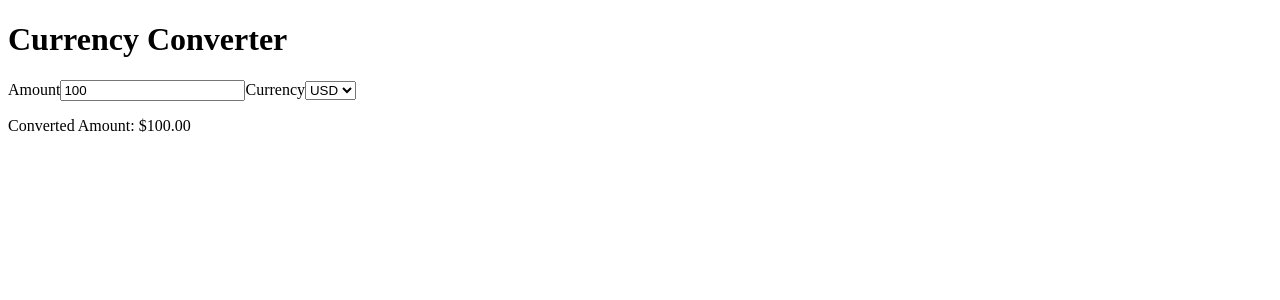
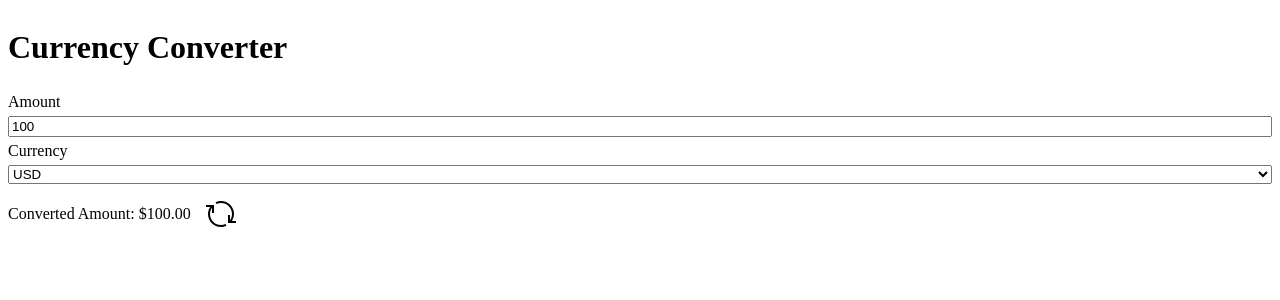
Before and after one commit to tarashalaburda/modern-angular-21-with-signals-the-missing-guide, an Angular app: page / in a window 1280 px wide. Shown: the top 300 px of the page. Built offline with nearby package versions, Linux system fonts and the light colour scheme.

Commit message:
40. The output function

```diff
--- a/angular.json
+++ b/angular.json
@@ -27,6 +27,11 @@
               {
                 "glob": "**/*",
                 "input": "public"
+              },
+              {
+                "glob": "**/*",
+                "input": "src/assets",
+                "output": "/assets"
               }
             ],
             "styles": [
--- a/src/app/app.html
+++ b/src/app/app.html
@@ -11,4 +11,5 @@
 
 <app-currency-converter
   [amount]="amount.value!"
-  [currency]="currency.value!"/>
+  [currency]="currency.value!"
+  (refreshRequired)="refreshData()"/>
--- a/src/app/app.scss
+++ b/src/app/app.scss
@@ -0,0 +1,5 @@
+:host {
+  display: flex;
+  flex-direction: column;
+  gap: 5px;
+}
--- a/src/app/app.ts
+++ b/src/app/app.ts
@@ -13,4 +13,8 @@ export class App {
 
   amount = new FormControl(100);
   currency = new FormControl('USD');
+
+  refreshData(): void {
+    console.log('🤷‍♀️🤷‍♀️🤷‍♀️🤷‍♀️');
+  }
 }
--- a/src/app/components/currency-converter/currency-converter.html
+++ b/src/app/components/currency-converter/currency-converter.html
@@ -1 +1,2 @@
 <p>Converted Amount: {{ converted() | currency:currency() }}</p>
+<img src="assets/refresh.svg" alt="icon" (click)="manualRefresh$.next()">
--- a/src/app/components/currency-converter/currency-converter.scss
+++ b/src/app/components/currency-converter/currency-converter.scss
@@ -0,0 +1,4 @@
+:host {
+  display: flex;
+  gap: 5px;
+}
--- a/src/app/components/currency-converter/currency-converter.ts
+++ b/src/app/components/currency-converter/currency-converter.ts
@@ -1,6 +1,8 @@
-import { Component, computed, input } from '@angular/core';
+import { Component, computed, DestroyRef, inject, input } from '@angular/core';
 import { CurrencyPipe } from '@angular/common';
 import { RATES } from './rates';
+import { BehaviorSubject, interval, map, startWith, switchMap } from 'rxjs';
+import { outputFromObservable, takeUntilDestroyed } from '@angular/core/rxjs-interop';
 
 @Component({
   selector: 'app-currency-converter',
@@ -9,8 +11,24 @@ import { RATES } from './rates';
   styleUrl: './currency-converter.scss',
 })
 export class CurrencyConverter {
+  private destroyRef = inject(DestroyRef);
+
+  readonly manualRefresh$ = new BehaviorSubject<void>(undefined);
+
+  readonly refreshRequired$ = this.manualRefresh$.pipe(
+    switchMap(() =>
+      interval(5000).pipe(
+        startWith(0),
+        map(() => {}),
+        takeUntilDestroyed(this.destroyRef),
+      ),
+    ),
+  );
+
   readonly amount = input.required<number>();
   readonly currency = input.required<string>();
+
+  readonly refreshRequired = outputFromObservable(this.refreshRequired$);
 
   readonly rate = computed(() => RATES[this.currency()]);
   readonly converted = computed(() => this.amount() * this.rate());
```
Also changed, not shown: src/assets/refresh.svg (added).
